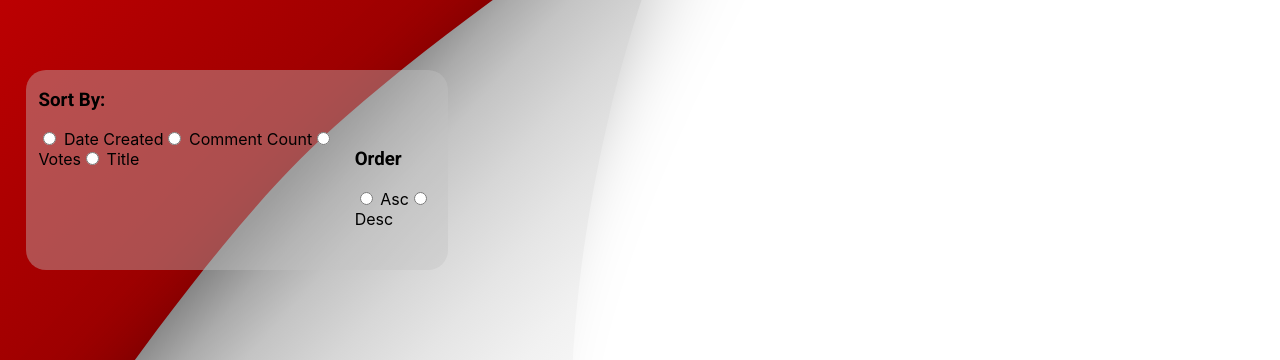
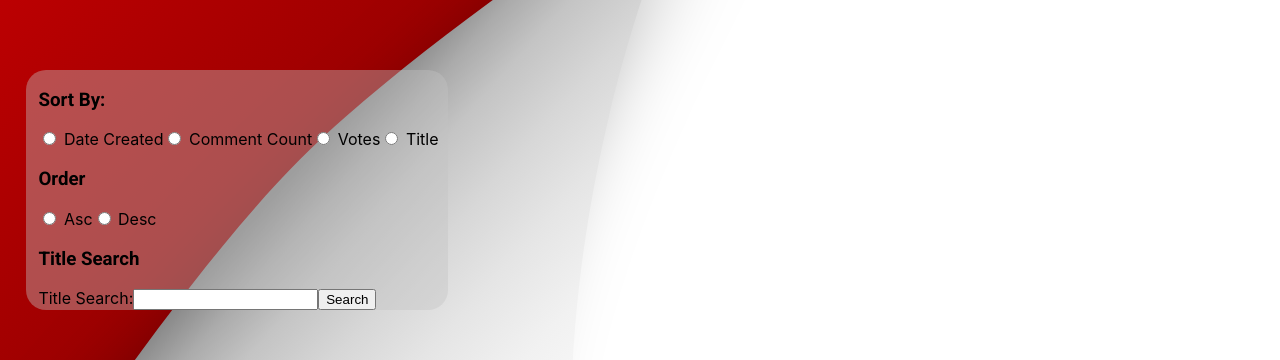
Before and after one commit to BulleyBulley/nc-news, a React (Create React App) app: page / in a window 1280 px wide. Shown: the part 139-499 px from the top of the page. Built offline with nearby package versions, Linux system fonts and the light colour scheme; no server answers.

Commit message:
adds title search

```diff
--- a/src/App.css
+++ b/src/App.css
@@ -91,7 +91,7 @@
   margin-right: 5vw;
   margin-left: 2vw;
   padding-left: 1vw;
-  max-height: 25vh;
+  max-height: 30vh;
 }
 
 .home_section_class {
@@ -202,6 +202,32 @@
   line-height: 0;
   border-radius: 5px;
 }
+
+
+.sidebar_search_container {
+  display: flex;
+  flex-direction: column;
+
+}
+
+.sidebar_sort_buttons_items {
+
+}
+
+.sidebar_sort_buttons_direction {
+
+}
+
+.sidebar_sort_buttons {
+
+}
+
+.sidebar_section_class h3 {
+  font-family: roboto;
+}
+
+
+
 
 .single_article_section_class {
   grid-area: d;
@@ -381,13 +407,7 @@
   font-family: roboto;
 }
 
-.sidebar_sort_buttons {
-  display: flex;
-}
 
-.sidebar_section_class h3 {
-  font-family: roboto;
-}
 
 .login_class {
   display: flex;
--- a/src/App.js
+++ b/src/App.js
@@ -17,6 +17,7 @@ function App() {
   const [comments, setComments] = useState([])
   const [sortBy, setSortBy] = useState()
   const [orderBy, setOrderBy ] = useState()
+  const [searchTerm, setTitleSearch] = useState()
 
   return (
     <BrowserRouter>
@@ -26,8 +27,8 @@ function App() {
     <Logo />
     <Switch>
     <Route exact path='/'>
-      <Sidebar sortBy={sortBy} setSortBy={setSortBy} orderBy={orderBy} setOrderBy={setOrderBy}/>
-      <ShowArticles sortBy={sortBy} setSortBy={setSortBy} orderBy={orderBy} setOrderBy={setOrderBy}/>
+      <Sidebar sortBy={sortBy} setSortBy={setSortBy} orderBy={orderBy} setOrderBy={setOrderBy} searchTerm={searchTerm} setTitleSearch={setTitleSearch}/>
+      <ShowArticles sortBy={sortBy} setSortBy={setSortBy} orderBy={orderBy} setOrderBy={setOrderBy} searchTerm={searchTerm}/>
     </Route>
     <Route exact path='/articles/:article_id'>
       <SidebarCommentsSection comments={comments} setComments={setComments} />
--- a/src/components/ShowArticles.jsx
+++ b/src/components/ShowArticles.jsx
@@ -4,15 +4,13 @@ import { getArticles } from '../utils/Api';
 
 const ShowArticles = (props) => {
     const [articles, setArticles] = useState([])
-    const { sortBy } = props
-    const { orderBy } = props
-
+    const { sortBy, orderBy, searchTerm } = props
 
     useEffect(() => {
-        getArticles(sortBy, orderBy).then((response) => {
+        getArticles(sortBy, orderBy, searchTerm).then((response) => {
             setArticles(response)
         })
-    },[sortBy, orderBy])
+    },[sortBy, orderBy, searchTerm])
 
     return (
         <>
--- a/src/components/Sidebar.jsx
+++ b/src/components/Sidebar.jsx
@@ -1,44 +1,88 @@
 import React from "react";
+import { useState } from "react";
 
 const Sidebar = (props) => {
-  const { setSortBy, setOrderBy } = props
+  const { setSortBy, setOrderBy, setTitleSearch } = props;
+  const [newSearchTerm, setNewSearchTerm] = useState('')
 
   return (
     <section className="sidebar_section_class">
+      <div className="sidebar_search_container">
+        <div className="sidebar_sort_buttons">
+          <h3>Sort By:</h3>
 
-        <h3>Sort By:</h3>
-        <div className='sidebar_sort_buttons'>
-        <div className='sidebar_sort_buttons_items'>
-<input type="radio" value="created_at" name="sort_by"
-  onClick={() => setSortBy('created_at')}
-/> Date Created
+          <div className="sidebar_sort_buttons_items">
+            <input
+              type="radio"
+              value="created_at"
+              name="sort_by"
+              onClick={() => setSortBy("created_at")}
+            />{" "}
+            Date Created
+            <input
+              type="radio"
+              value="comment_count"
+              name="sort_by"
+              onClick={() => setSortBy("comment_count")}
+            />{" "}
+            Comment Count
+            <input
+              type="radio"
+              value="votes"
+              name="sort_by"
+              onClick={() => setSortBy("votes")}
+            />{" "}
+            Votes
+            <input
+              type="radio"
+              value="title"
+              name="sort_by"
+              onClick={() => setSortBy("title")}
+            />{" "}
+            Title
+          </div>
 
-<input type="radio" value="comment_count" name="sort_by"
-onClick={() => setSortBy('comment_count')}
-/> Comment Count
+          <div className="sidebar_sort_buttons_direction">
+            <h3>Order</h3>
+            <input
+              type="radio"
+              value="asc"
+              name="order"
+              onClick={() => setOrderBy("asc")}
+            />{" "}
+            Asc
+            <input
+              type="radio"
+              value="desc"
+              name="order"
+              onClick={() => setOrderBy("desc")}
+            />{" "}
+            Desc
+          </div>
 
-<input type="radio" value="votes" name="sort_by"
-onClick={() => setSortBy('votes')}
-/> Votes
-
-<input type="radio" value="title" name="sort_by"
-onClick={() => setSortBy('title')}
-/> Title
-</div>
-
-<div className="sidebar_sort_buttons_direction">
-<h3>Order</h3>
-<input type="radio" value="asc" name="order"
-  onClick={() => setOrderBy('asc')}
-/> Asc
-<input type="radio" value="desc" name="order"
-  onClick={() => setOrderBy('desc')}
-/> Desc
-
-</div>
-
-
-</div>
+          <div className="sidebar_sort_search">
+            <h3>Title Search</h3>
+            <form
+              onSubmit={(event) => {
+                event.preventDefault();
+                setTitleSearch(newSearchTerm)
+                setNewSearchTerm('');
+              }}
+            >
+              <label htmlFor="searchTerm">Title Search:</label>
+              <input
+                type="text"
+                id="searchTerm"
+                onChange={(event) => {
+                  setNewSearchTerm(event.target.value);
+                }}
+                value={newSearchTerm}
+              />
+              <button>Search</button>
+            </form>
+          </div>
+        </div>
+      </div>
     </section>
   );
 };
--- a/src/utils/api.jsx
+++ b/src/utils/api.jsx
@@ -3,14 +3,17 @@ import axios from 'axios'
 
 const listApi = axios.create({baseURL:`https://pb-nc-news.herokuapp.com/api`})
 
-const getArticles = (sortBy, orderBy) => {
-
+const getArticles = (sortBy, orderBy, searchTerm) => {
+  console.log(searchTerm)
 
     return listApi.get(`/articles`, {
       params: {
         sort_by: sortBy,
-        order: orderBy
+        order: orderBy,
+        title: searchTerm
+
       }
+
     })
     .then(({data}) => {
       return data.allArticles
```
